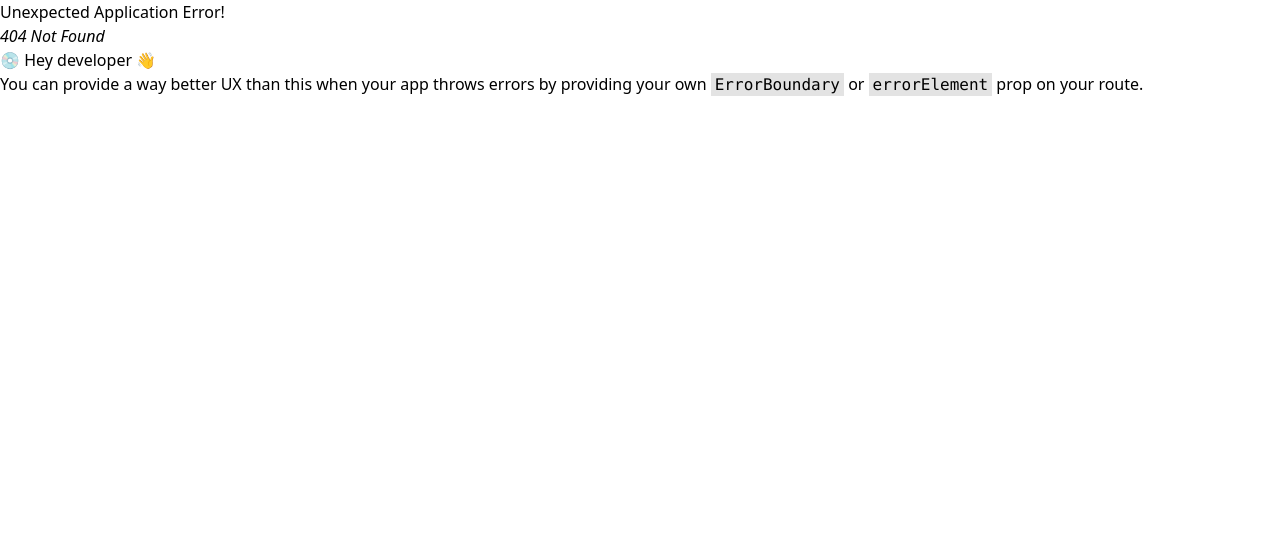
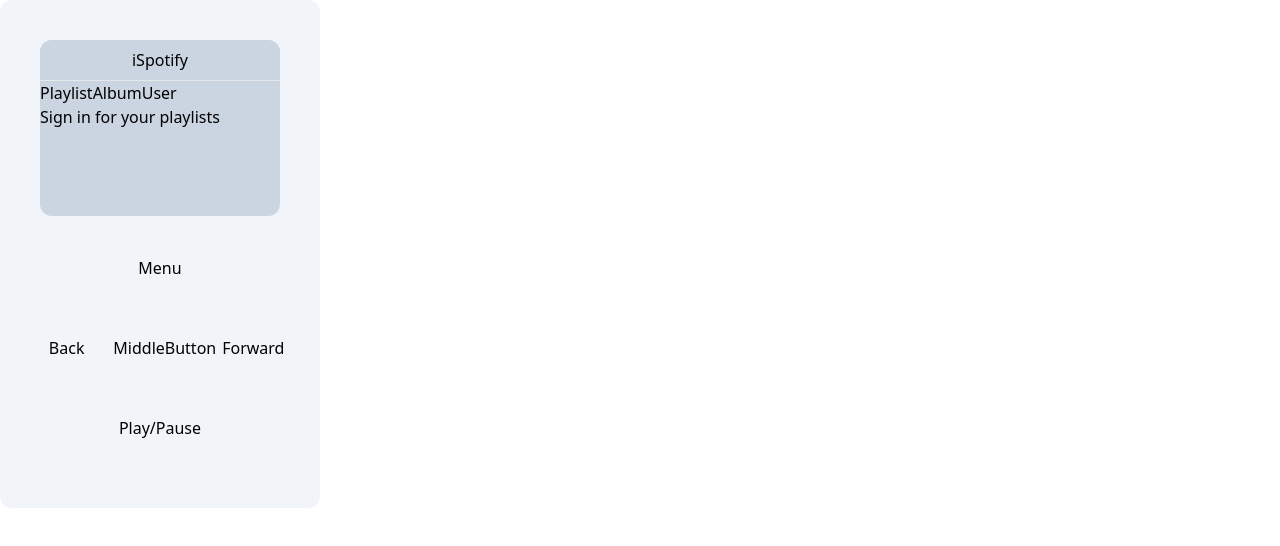
Before and after one commit to Vincent1Vincent2/iSpotify, a React (Vite) app: page /iSpotify in a window 1280 px wide. Before the commit this address had no page. Shown: the top 546 px of the page. Built offline with nearby package versions, Linux system fonts and the light colour scheme.

Commit message:
Fetch displays user playlist, buggy, shows frame all the time

```diff
--- /dev/null
+++ b/src/API/dataTypes/spotifyCategoryData.tsx
@@ -0,0 +1,29 @@
+import { SpotifyAlbumData } from "./spotifyAlbumData";
+import { SpotifyArtist, SpotifyArtistData } from "./spotifyArtistData";
+import { SpotifyPlaylistData } from "./spotifyUserPlaylist";
+
+export type NavCategorySelector = {
+  title: string;
+  id: string;
+  type: "playlist" | "album" | "user";
+  active: boolean;
+};
+
+export interface MenuItemCategory {
+  author?: string;
+  type?: "playlist" | "album" | "user";
+  thumbnail?: string | undefined;
+  name?: string | undefined;
+  id?: string;
+  artists?: SpotifyArtistData[];
+}
+
+export interface DataItem
+  extends SpotifyPlaylistData,
+    SpotifyAlbumData,
+    SpotifyArtist {
+  owner?: {
+    display_name: string;
+  };
+  artists?: SpotifyArtistData[];
+}
--- a/src/API/fetchServices/fetchUserService.tsx
+++ b/src/API/fetchServices/fetchUserService.tsx
@@ -0,0 +1,28 @@
+import { getUserAlbum, getUserData, getUserPlaylists } from "../userApi";
+
+interface argsProps {
+  type: "playlist" | "album" | "user";
+  userId: string;
+}
+
+const fetchUserData = async (args: Partial<argsProps>) => {
+  const { type, userId } = args;
+
+  switch (type) {
+    case "playlist": {
+      if (!userId) return;
+      const data = await getUserAlbum();
+      return data?.items;
+    }
+    case "album": {
+      const data = await getUserData();
+      return data?.items;
+    }
+    case "user": {
+      const data = await getUserPlaylists();
+      return data?.items;
+    }
+  }
+};
+
+export default fetchUserData;
--- a/src/App.tsx
+++ b/src/App.tsx
@@ -1,7 +1,17 @@
+import {
+  createBrowserRouter,
+  createRoutesFromElements,
+  Navigate,
+  Route,
+} from "react-router-dom";
 import AuthAccessInitializer from "./components/AuthAccessInitializer";
+import Frame from "./components/Frame";
 
-function App() {
-  return <AuthAccessInitializer />;
-}
-
-export default App;
+export const router = createBrowserRouter(
+  createRoutesFromElements(
+    <Route path="/" Component={AuthAccessInitializer}>
+      <Route index element={<Navigate to="iSpotify" />} />
+      <Route path="iSpotify" Component={Frame} />
+    </Route>
+  )
+);
--- a/src/components/AuthAccessInitializer.tsx
+++ b/src/components/AuthAccessInitializer.tsx
@@ -1,11 +1,14 @@
-import { AuthAccess } from "../auth/authCodeLogin";
-import SignIn from "./SignIn";
+import { useContext } from "react";
+import { AuthAccess, AuthContext } from "../auth/authCodeLogin";
+import Frame from "./Frame";
 
 function AuthAccessInitializer() {
+  const { isAuth } = useContext(AuthContext);
   return (
     <AuthAccess>
-      <SignIn />
+      <Frame />
     </AuthAccess>
   );
 }
+
 export default AuthAccessInitializer;
--- /dev/null
+++ b/src/components/UI/Image/Image.tsx
@@ -0,0 +1,57 @@
+import { FC, useEffect, useState } from "react";
+import { useInView } from "react-intersection-observer";
+import Skeleton from "react-loading-skeleton";
+
+export interface ImageLazyProps {
+  src?: string;
+  alt?: string;
+  inclSkeleton?: boolean;
+  colorRaw?: string;
+}
+
+export const ImageLoad: FC<ImageLazyProps> = (props) => {
+  const { src = "", alt = "", inclSkeleton = true, colorRaw = "" } = props;
+  const [isLoading, setLoading] = useState<boolean>(true);
+  const [mounted, setMounted] = useState<boolean>(false);
+
+  const { ref, inView } = useInView({ threshold: 0, triggerOnce: true });
+
+  useEffect(() => {
+    if (inView && !mounted) {
+      setMounted(true);
+    }
+  }, [inView]);
+
+  useEffect(() => {
+    if (mounted) {
+      const img = new Image();
+      img.src = src;
+      img.onload = () => {
+        setLoading(false);
+      };
+    }
+  }, [src, mounted]);
+
+  return (
+    <div ref={ref}>
+      <div style={{ display: !isLoading ? "none" : "" }}>
+        {inclSkeleton ? (
+          <Skeleton height={500} width="100%" />
+        ) : (
+          <div
+            style={{ backgroundColor: colorRaw ? colorRaw : undefined }}
+          ></div>
+        )}
+      </div>
+      <img
+        src={mounted ? src : ""}
+        alt={alt}
+        style={{
+          display: isLoading ? "none" : "",
+        }}
+      />
+    </div>
+  );
+};
+
+export default ImageLoad;
--- a/src/components/UI/Menu.tsx
+++ b/src/components/UI/Menu.tsx
@@ -1,14 +1,105 @@
-function MenueNav() {
+import { useContext, useEffect, useMemo, useState } from "react";
+import {
+  DataItem,
+  NavCategorySelector,
+} from "../../API/dataTypes/spotifyCategoryData";
+import { UserData } from "../../API/dataTypes/spotifyUserData";
+import fetchUserData from "../../API/fetchServices/fetchUserService";
+import { AuthContext } from "../../auth/authCodeLogin";
+import MenuCategory from "./MenuCategory";
+
+type NavCategory = "playlist" | "album" | "user";
+
+function MenuNav() {
+  const [userData] = useState<UserData>({});
+  const { signInAuth } = useContext(AuthContext);
+  const [category, setCategory] = useState<NavCategory>("playlist");
+  const [data, setData] = useState<DataItem[]>([]);
+
+  useEffect(() => {
+    const fetchData = async () => {
+      const data = await fetchUserData({
+        type: category,
+        userId: userData?.id,
+      });
+      setData(data);
+    };
+    fetchData();
+  }, [category, userData]);
+
+  const categorySelector: NavCategorySelector[] = useMemo(
+    () => [
+      {
+        type: "playlist",
+        title: "Playlist",
+        id: "00003",
+        active: category === "playlist",
+      },
+      {
+        type: "album",
+        title: "Album",
+        id: "00004",
+        active: category === "album",
+      },
+      {
+        type: "user",
+        title: "User",
+        id: "00005",
+        active: category === "user",
+      },
+    ],
+    [category]
+  );
+
+  const categorySelected = useMemo(
+    () => categorySelector.find((categorySelected) => categorySelected.active),
+    [category]
+  );
+
+  const categoryAlert = (type: NavCategory): string => {
+    switch (type) {
+      case "playlist":
+        return "Sign in for your playlists";
+      case "album":
+        return " Sign in for saved albums";
+      case "user":
+        return "Sign in for your profile";
+    }
+  };
+
+  const handleSelection = (type: "playlist" | "album" | "user"): void => {
+    setCategory(type);
+  };
+
   return (
-    <div className="flex flex-col items-start">
-      <button className="text-base bg-transparent px-1 py-2 font-thin">
-        Your Playlist
-      </button>
-      <button className="text-base bg-transparent  px-1 py-2 font-thin">
-        Your Playlist
-      </button>
+    <div>
+      <div>
+        {categorySelector.map((item, index) => (
+          <button onClick={() => handleSelection(item.type)} key={index}>
+            {item.title}
+          </button>
+        ))}
+      </div>
+      <div>
+        {data &&
+          data.map((item, index: number) => (
+            <MenuCategory
+              key={item?.id || index}
+              id={item?.id || item?.album?.id}
+              author={item?.owner && item?.owner?.display_name}
+              type={categorySelected?.type}
+              name={item?.name || item?.album?.name}
+              thumbnail={
+                item?.images?.[item?.images?.length - 1]?.url ??
+                item?.album?.images?.[item?.album?.images?.length - 1 ?? 0]?.url
+              }
+            />
+          ))}
+      </div>
+      <div>
+        <button onClick={signInAuth}>{categoryAlert(category)}</button>
+      </div>
     </div>
   );
 }
-
-export default MenueNav;
+export default MenuNav;
--- /dev/null
+++ b/src/components/UI/MenuCategory.tsx
@@ -0,0 +1,32 @@
+import { FC } from "react";
+import { Link } from "react-router-dom";
+import { MenuItemCategory } from "../../API/dataTypes/spotifyCategoryData";
+import { ImageLoad } from "../UI/Image/Image";
+
+const MenuCategory: FC<MenuItemCategory> = (props) => {
+  const { type, thumbnail, name, author, id } = props;
+
+  const newType = (() => {
+    if (type === "playlist") return author;
+    if (type === "album") return "Album";
+    if (type === "user") return "artist";
+  })();
+
+  return (
+    <div>
+      <Link to={`/${type}/${id}`}>
+        <div>
+          <div>
+            {thumbnail ? <ImageLoad src={thumbnail} alt={name} /> : <div></div>}
+          </div>
+          <div>
+            <h4>{name}</h4>
+            <span>{newType}</span>
+          </div>
+        </div>
+      </Link>
+    </div>
+  );
+};
+
+export default MenuCategory;
--- a/src/components/UI/Screen.tsx
+++ b/src/components/UI/Screen.tsx
@@ -1,13 +1,18 @@
+import { FC, ReactNode, memo } from "react";
 import Header from "./Header";
-import MenueNav from "./Menu";
+import MenuNav from "./Menu";
 
-function Screen() {
+interface ScreenProps {
+  children?: ReactNode;
+}
+
+const Screen: FC<ScreenProps> = () => {
   return (
     <main className="bg-slate-300 w-60 h-44 rounded-xl">
       <Header />
-      <MenueNav />
+      <MenuNav />
     </main>
   );
-}
+};
 
-export default Screen;
+export default memo(Screen);
--- a/src/main.tsx
+++ b/src/main.tsx
@@ -1,16 +1,7 @@
 import React from "react";
 import ReactDOM from "react-dom/client";
-import {
-  Route,
-  RouterProvider,
-  createBrowserRouter,
-  createRoutesFromElements,
-} from "react-router-dom";
-import App from "./App";
-
-const router = createBrowserRouter(
-  createRoutesFromElements(<Route path="/" element={<App />}></Route>)
-);
+import { RouterProvider } from "react-router-dom";
+import { router } from "./App";
 
 ReactDOM.createRoot(document.getElementById("root")!).render(
   <React.StrictMode>
```
Also changed, not shown: src/API/dataTypes/spotifyArtistData.tsx (+9 -0 lines).
